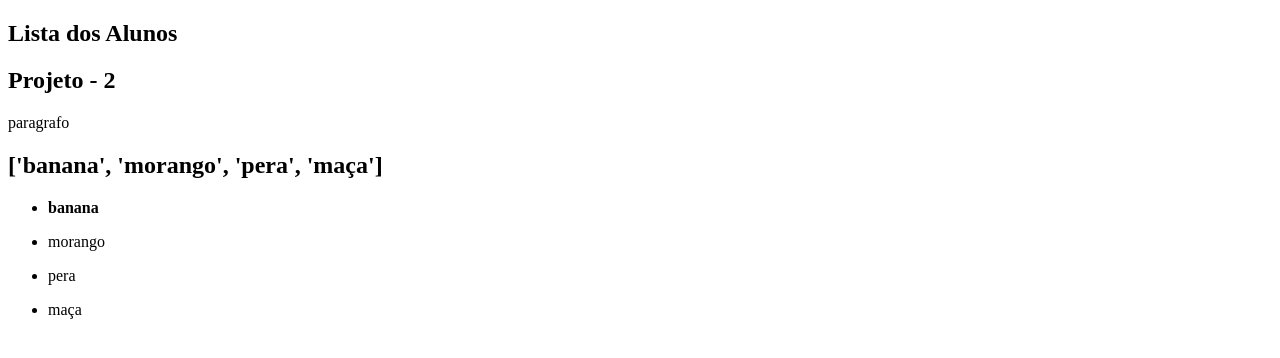
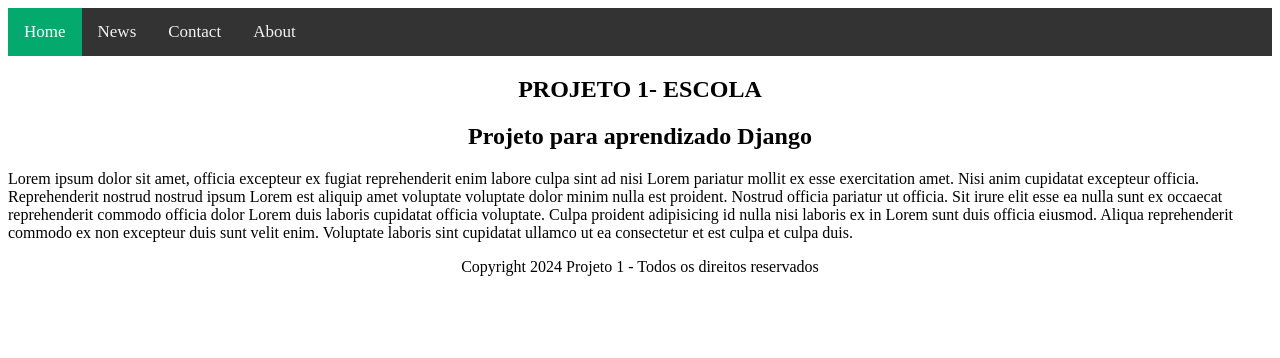
Before and after one commit to brauliohms/django-curso-projeto1, a Django app: page /escola/ in a window 1280 px wide. Shown: the top 358 px of the page. Run offline with Django 5.2, Linux system fonts and the light colour scheme.

Commit message:
Ajustado para padrao do layout HTML do projeto

```diff
--- a/escola/templates/escola/home.html
+++ b/escola/templates/escola/home.html
@@ -1,29 +1,12 @@
 {% extends 'base.html' %}
 {% load static %}
-
 {% block title %}Escola - Alunos{% endblock %}
-
 {% block content %}
-<h1>Lista dos Alunos</h1>
-
-<h2>Projeto - 2</h2>
-<p>paragrafo</p>
-
-<h2>
-  {{ frutas }}
-</h2>
-
-{% for fruta in frutas %}
-
-<ul>
-  <li>
-    {% if fruta == "banana" %}
-    <b>{{ fruta }}</b>
-    {% else %}
-      {{ fruta }}
-    {% endif %}
-  </li>
-</ul>
-
-{% endfor %}
+    <div class="text-center">
+        <h1>PROJETO 1- ESCOLA</h1>
+        <h2>Projeto para aprendizado Django</h2>
+    </div>
+    <p>
+        Lorem ipsum dolor sit amet, officia excepteur ex fugiat reprehenderit enim labore culpa sint ad nisi Lorem pariatur mollit ex esse exercitation amet. Nisi anim cupidatat excepteur officia. Reprehenderit nostrud nostrud ipsum Lorem est aliquip amet voluptate voluptate dolor minim nulla est proident. Nostrud officia pariatur ut officia. Sit irure elit esse ea nulla sunt ex occaecat reprehenderit commodo officia dolor Lorem duis laboris cupidatat officia voluptate. Culpa proident adipisicing id nulla nisi laboris ex in Lorem sunt duis officia eiusmod. Aliqua reprehenderit commodo ex non excepteur duis sunt velit enim. Voluptate laboris sint cupidatat ullamco ut ea consectetur et est culpa et culpa duis.
+    </p>
 {% endblock %}
--- /dev/null
+++ b/src/assets/css/style.css
@@ -0,0 +1,31 @@
+/* Add a black background color to the top navigation */
+.topnav {
+  background-color: #333;
+  overflow: hidden;
+}
+
+/* Style the links inside the navigation bar */
+.topnav a {
+  float: left;
+  color: #f2f2f2;
+  text-align: center;
+  padding: 14px 16px;
+  text-decoration: none;
+  font-size: 17px;
+}
+
+/* Change the color of links on hover */
+.topnav a:hover {
+  background-color: #ddd;
+  color: black;
+}
+
+/* Add a color to the active/current link */
+.topnav a.active {
+  background-color: #04aa6d;
+  color: white;
+}
+
+.text-center {
+  text-align: center;
+}
--- a/src/templates/base.html
+++ b/src/templates/base.html
@@ -1,35 +1,30 @@
 {% load static %}
-<!doctype html>
+<!DOCTYPE html>
 <html lang="pt-br">
     <head>
         <!-- Required meta tags -->
         <meta charset="utf-8" />
         <meta name="keywords" content="django,escola" />
         <meta name="description" content="projeto2-django" />
-    <meta
-      name="viewport"
-      content="width=device-width, initial-scale=1, shrink-to-fit=no"
-    />
-    <!-- Bootstrap CSS -->
-    <!-- <link rel="stylesheet" -->
-    <!-- href="{% static 'assets/bootstrap-5.2.3/dist/css/bootstrap.min.css' %}" /> -->
-    <!-- Font Awesome CSS -->
-    <!-- <script defer -->
-    <!--         src='{% static "assets/fontawesome-5.15.4/js/fontawesome.min.js" %}'></script> -->
-    <!-- <script defer src='{% static "assets/fontawesome-5.15.4/js/brands.min.js" %}'></script> -->
-    <!-- <script defer -->
-    <!--         src='{% static "assets/fontawesome-5.15.4/js/regular.min.js" %}'></script> -->
-    <!-- <script defer src='{% static "assets/fontawesome-5.15.4/js/solid.min.js" %}'></script> -->
-    <title>{% block title %}{% endblock %}</title>
+        <meta name="viewport"
+              content="width=device-width, initial-scale=1, shrink-to-fit=no" />
+        <link rel="stylesheet" href="{% static 'css/style.css' %}">
+        <title>
+            {% block title %}{% endblock %}
+        </title>
         {% block head %}{% endblock %}
     </head>
     <body class="bg-light">
-    <!-- <header></header> -->
+        <header>
+            {% include "./navbar.html" %}
+        </header>
         <main>
-      <section>{% block content %}{% endblock %}</section>
+            <section>
+                {% block content %}{% endblock %}
+            </section>
         </main>
-    <!-- <footer></footer> -->
-    <!-- Bootstrap JavaScript Bundle -->
-    <!-- <script src="{% static 'assets/bootstrap-5.2.3/dist/js/bootstrap.bundle.min.js' %}"></script> -->
+        <footer>
+            {% include "./footer.html" %}
+        </footer>
     </body>
 </html>
--- /dev/null
+++ b/src/templates/footer.html
@@ -0,0 +1,3 @@
+<div class="text-center">
+  Copyright 2024 Projeto 1 - Todos os direitos reservados
+</div>
--- /dev/null
+++ b/src/templates/navbar.html
@@ -0,0 +1,6 @@
+<div class="topnav">
+  <a class="active" href="#">Home</a>
+  <a href="#">News</a>
+  <a href="#">Contact</a>
+  <a href="#">About</a>
+</div>
```
Also changed, not shown: escola/templates/escola/lista.html (added, +8 -0 lines). Lines whose indentation alone changed are shown as unchanged.
